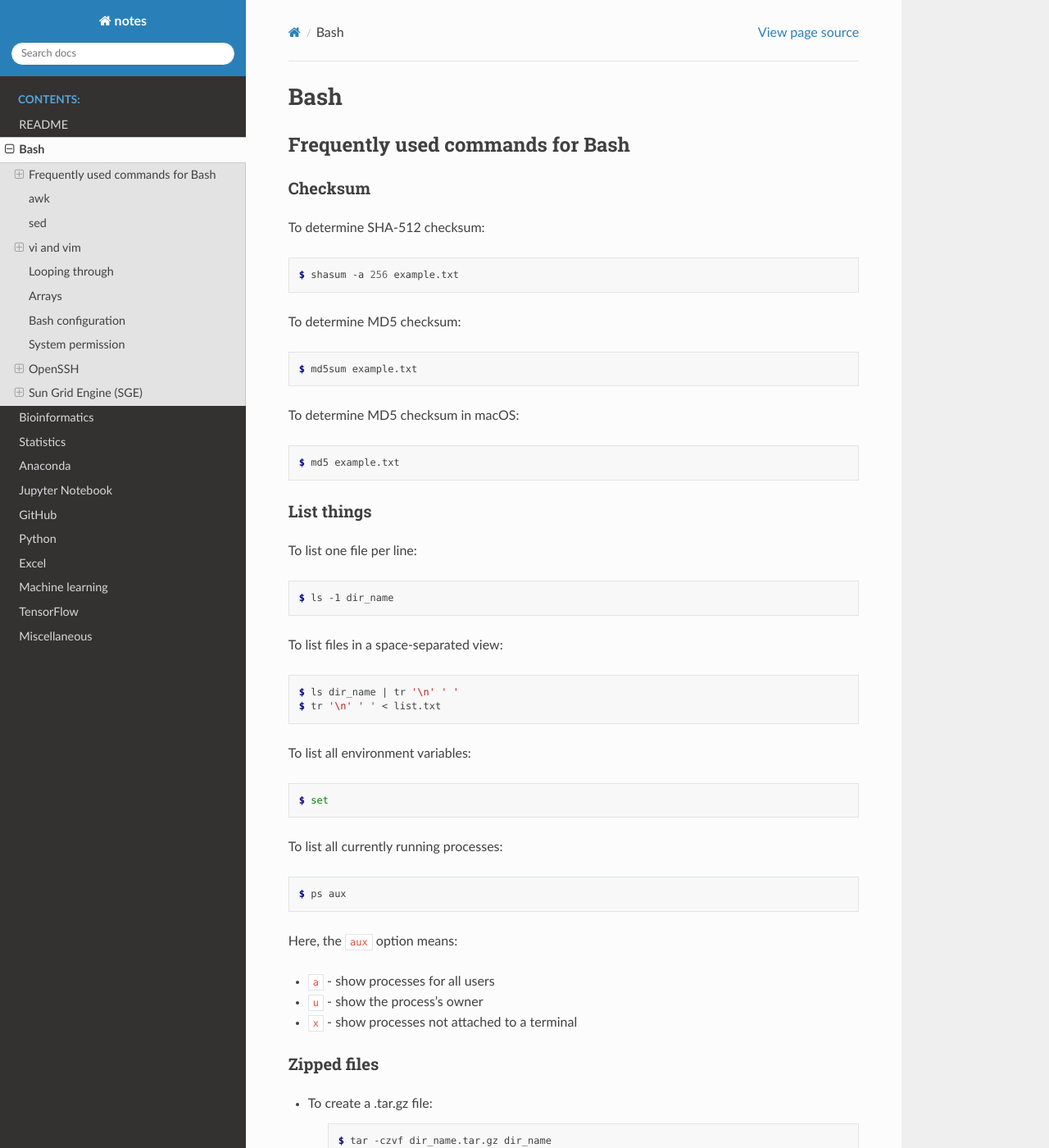
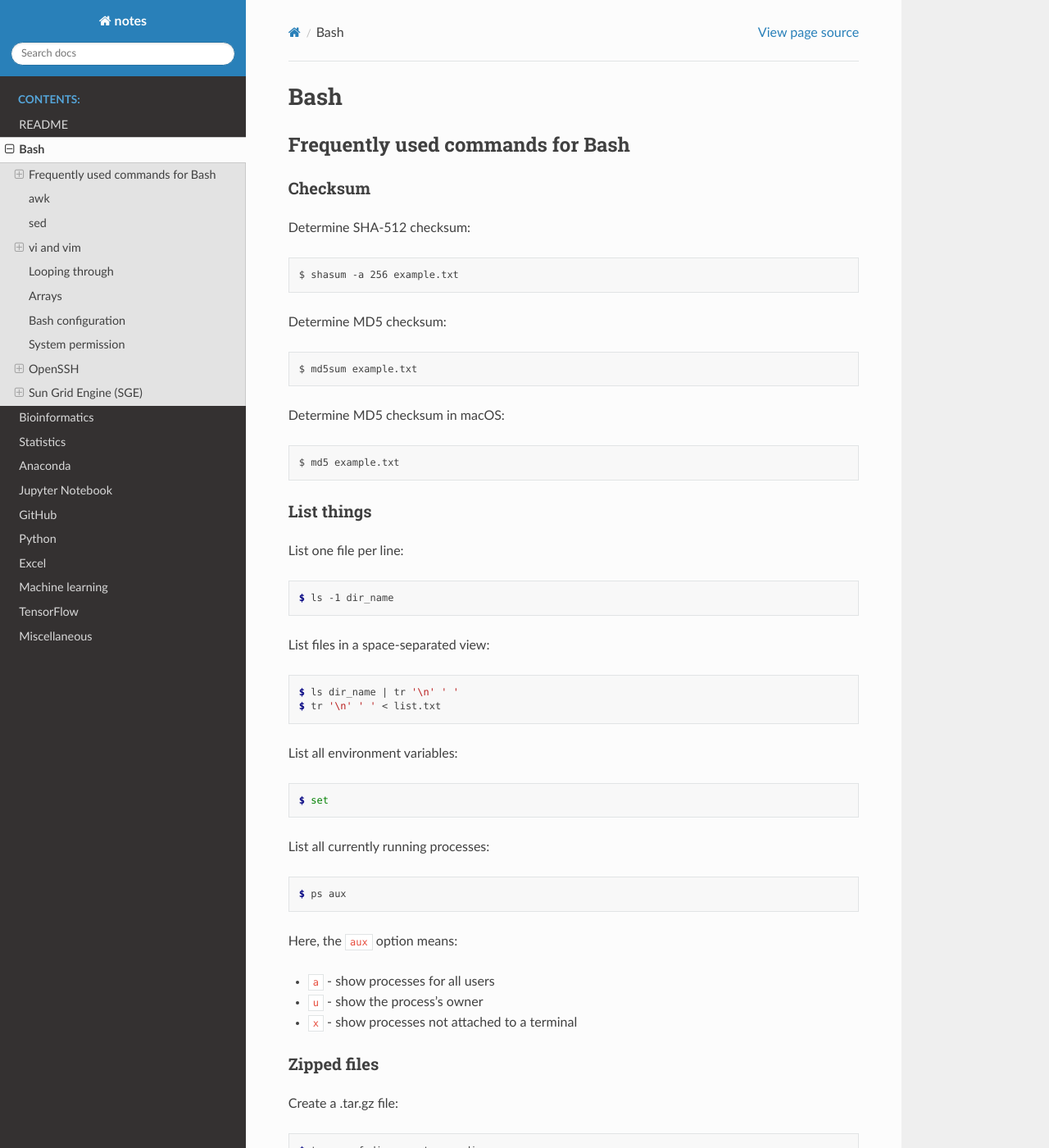
Before and after one commit to sbslee/notes, a Sphinx documentation site: the page built from docs/bash.rst, in a window 1280 px wide and 1400 px high. Shown: the whole window at 82% size. Built offline with Sphinx 7.4.7 and the Read the Docs theme 2.0.0, drawn with Linux system fonts in a browser that asks for light colours.

Commit message:
Update bash.rst

```diff
--- a/docs/bash.rst
+++ b/docs/bash.rst
@@ -7,47 +7,47 @@ Frequently used commands for Bash
 Checksum
 --------
 
-To determine SHA-512 checksum:
+Determine SHA-512 checksum:
 
-.. code-block:: console
+.. code-block:: text
 
     $ shasum -a 256 example.txt
 
-To determine MD5 checksum:
+Determine MD5 checksum:
 
-.. code-block:: console
+.. code-block:: text
 
     $ md5sum example.txt
 
-To determine MD5 checksum in macOS:
+Determine MD5 checksum in macOS:
 
-.. code-block:: console
+.. code-block:: text
 
     $ md5 example.txt
 
 List things
 -----------
 
-To list one file per line:
+List one file per line:
 
 .. code-block:: console
 
     $ ls -1 dir_name
 
-To list files in a space-separated view:
+List files in a space-separated view:
 
 .. code-block:: console
 
     $ ls dir_name | tr '\n' ' '
     $ tr '\n' ' ' < list.txt
 
-To list all environment variables:
+List all environment variables:
 
 .. code-block:: console
 
     $ set
 
-To list all currently running processes:
+List all currently running processes:
 
 .. code-block:: console
 
@@ -62,11 +62,11 @@ Here, the ``aux`` option means:
 Zipped files
 ------------
 
-* To create a .tar.gz file:
+Create a .tar.gz file:
 
-    .. code-block:: console
+.. code-block:: console
 
-        $ tar -czvf dir_name.tar.gz dir_name
+    $ tar -czvf dir_name.tar.gz dir_name
 
 * To unzip a .tar.gz file:
 
```
